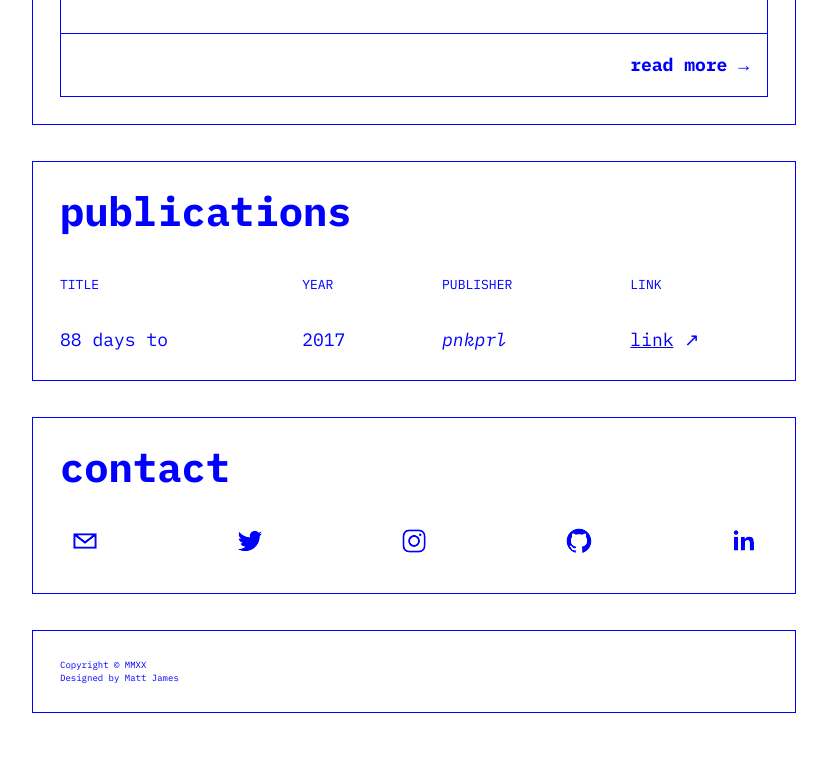
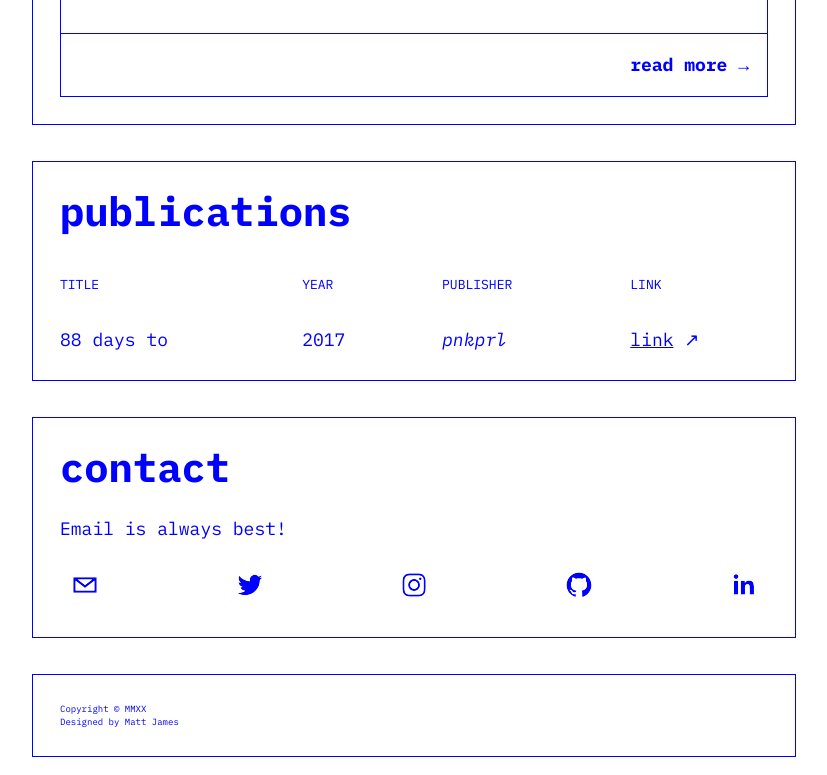
Before and after one commit to mattjames-info/mattjames.info, a Gatsby site: page / in a window 1280 px wide. Shown: the part 3770-4545 px from the top of the page, without its empty margins (226-1053 px from the left). Before the commit the page ends 4501 px from the top, so only its background shows below. Built offline with nearby package versions, Linux system fonts and the light colour scheme; Gatsby itself is replaced by a stand-in of ours; a web font is replaced by a local one.

Commit message:
Update index.js

```diff
--- a/src/pages/index.js
+++ b/src/pages/index.js
@@ -38,7 +38,7 @@ const IndexPage = ({data}) => (
       </table>
     </Card>
     <Card cardTitle="contact">
-      {/* <p style={{ marginBottom: `1rem` }}>Email is always best!</p> */}
+      <p style={{ marginBottom: `1rem` }}>Email is always best!</p>
       <div style={{ display: `flex`, flexWrap: `wrap`, flexDirection: `row`, width: `100%`, justifyContent: `space-between` }}>
         <div>
           <SocialIcon url="mailto:hello@mattjames.info" bgColor="white" fgColor="blue" target="_blank" rel="noopener noreferrer" />
```
Also changed, not shown: 1 other file.
